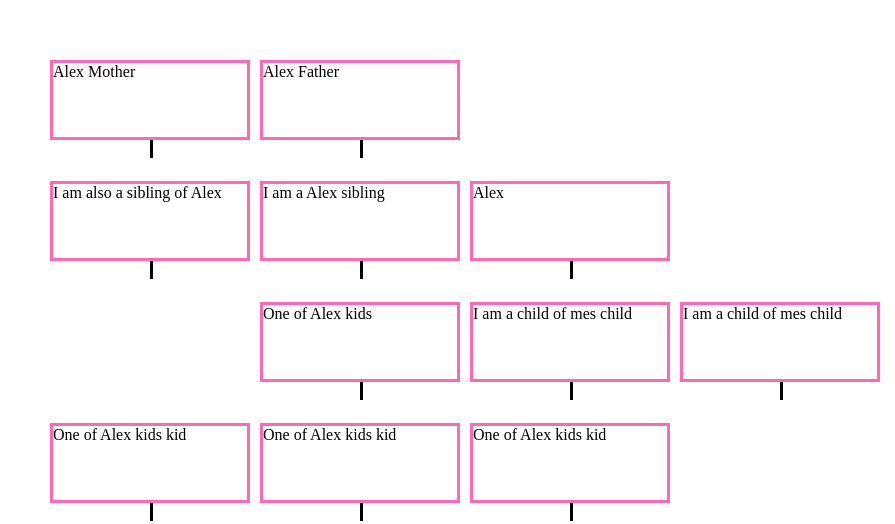
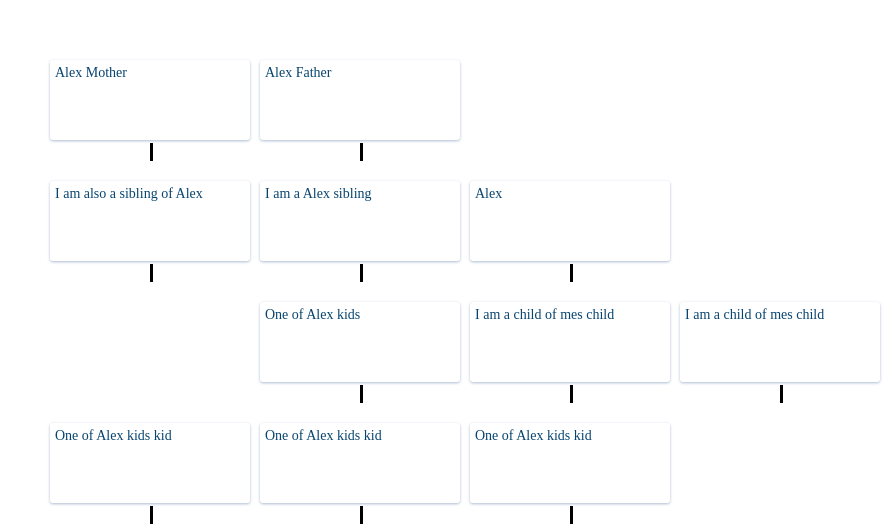
Before and after one commit to leNicDev/egobaum, a website: page index.html in a window 1280 px wide. Shown: the part 290-814 px from the top of the page, without its empty margins (385-1280 px from the left). Drawn offline with Linux system fonts and the light colour scheme.

Commit message:
box styling

```diff
--- a/Frontend/pub/css/app.css
+++ b/Frontend/pub/css/app.css
@@ -24,6 +24,14 @@
     min-width: 200px;
     max-width: 200px;
     position: relative;
+
+    padding: 5px;
+    background: #fff;
+    border: 0 solid transparent;
+    font-size: 14px;
+    color: #07446f;
+    box-shadow: 0 1px 3px 0 #aebcd2;
+    border-radius: 3px;
 
 }
 
```
